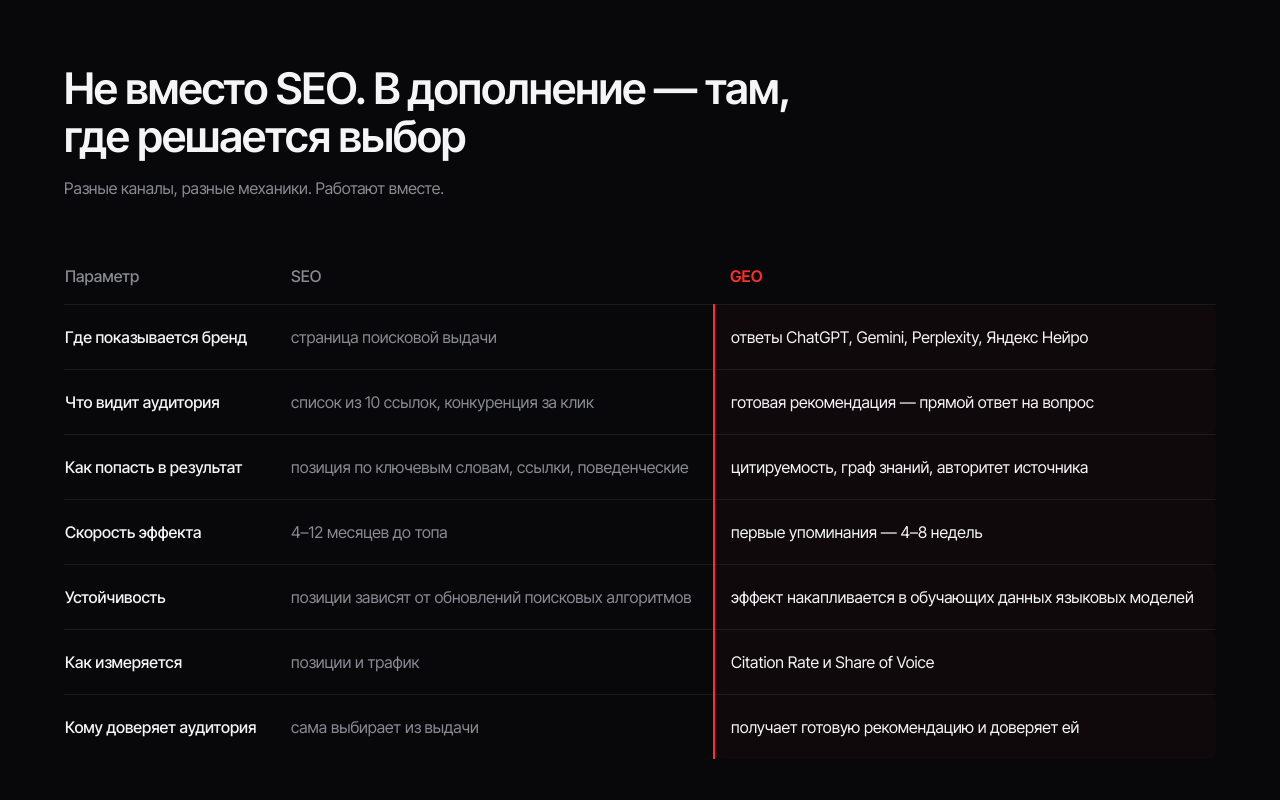
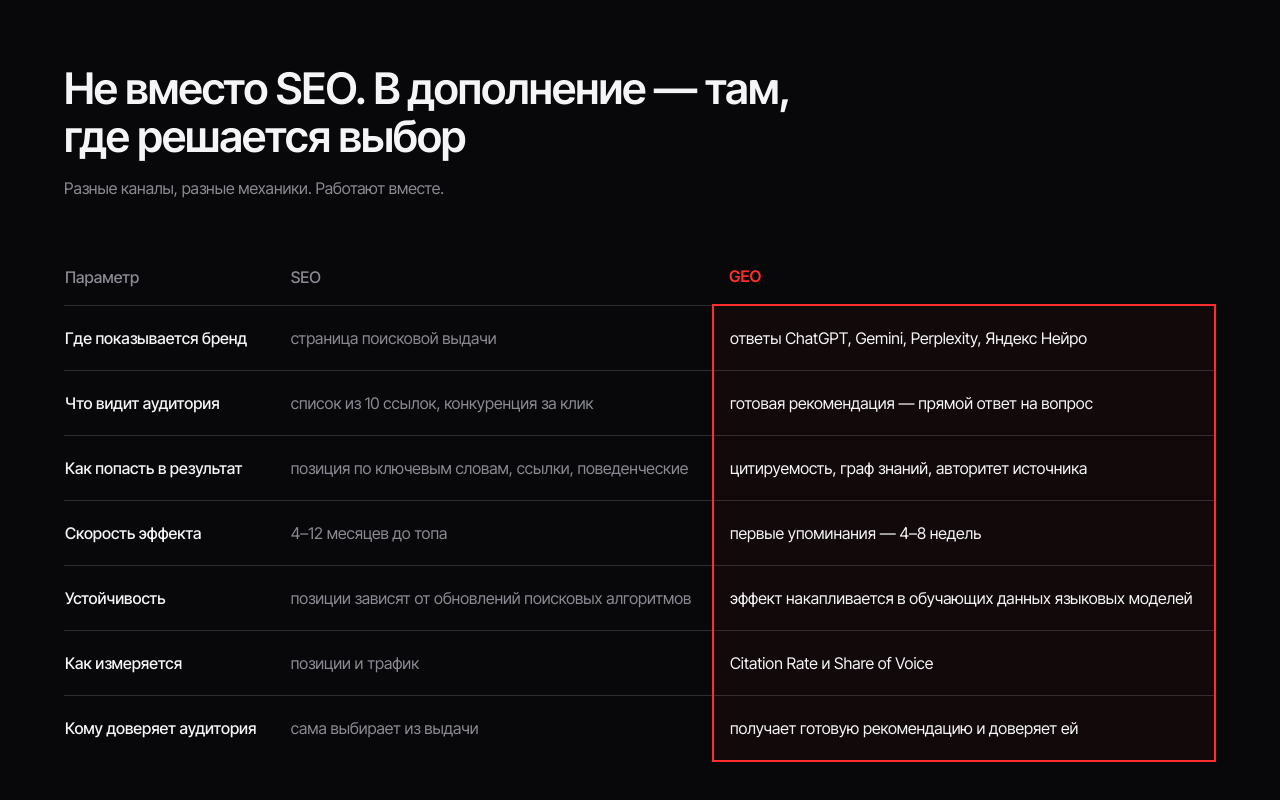
Before and after one commit to Sharhost/geoforce, a Next.js app: page / in a window 1280 px wide. Shown: the part 2004-2804 px from the top of the page. Built offline with nearby package versions, Linux system fonts and the light colour scheme.

Commit message:
Update SeoGeoTable.tsx

```diff
--- a/components/sections/SeoGeoTable.tsx
+++ b/components/sections/SeoGeoTable.tsx
@@ -20,8 +20,10 @@ export function SeoGeoTable() {
             Разные каналы, разные механики. Работают вместе.
           </p>
         </Reveal>
+
+        {/* Добавили w-full и max-w-full, чтобы таблица не ломала экран на мобилках */}
         <Reveal delay={0.1}>
-          <div className="mt-12 overflow-x-auto">
+          <div className="mt-12 overflow-x-auto w-full max-w-[100vw] pb-4">
             <table className="w-full min-w-[720px] text-sm md:text-base border-collapse">
               <thead>
                 <tr className="text-left">
@@ -32,14 +34,18 @@ export function SeoGeoTable() {
               </thead>
               <tbody>
                 {rows.map((r, i) => (
-                  <tr key={i} style={{ borderTop: "1px solid var(--border)" }}>
+                  <tr key={i} style={{ borderTop: "1px solid rgba(255,255,255,0.15)" }}> {/* Сделали границу ярче */}
                     <td className="py-5 pr-4 font-medium align-top">{r[0]}</td>
                     <td className="py-5 px-4 align-top" style={{ color: "var(--muted)" }}>{r[1]}</td>
-                    <td className="py-5 px-4 align-top rounded-lg"
+                    <td
+                      className="py-5 px-4 align-top"
                       style={{
                         color: "var(--text)",
+                        background: "rgba(255, 45, 45, 0.04)", /* Легкий красный фон */
                         borderLeft: "2px solid var(--red)",
-                        background: "rgba(255,45,45,0.03)",
+                        borderRight: "2px solid var(--red)", /* Рамка справа */
+                        borderBottom: i === rows.length - 1 ? "2px solid var(--red)" : "none", /* Закрываем низ */
+                        borderTop: i === 0 ? "2px solid var(--red)" : "none", /* Закрываем верх */
                       }}
                     >
                       {r[2]}
```
